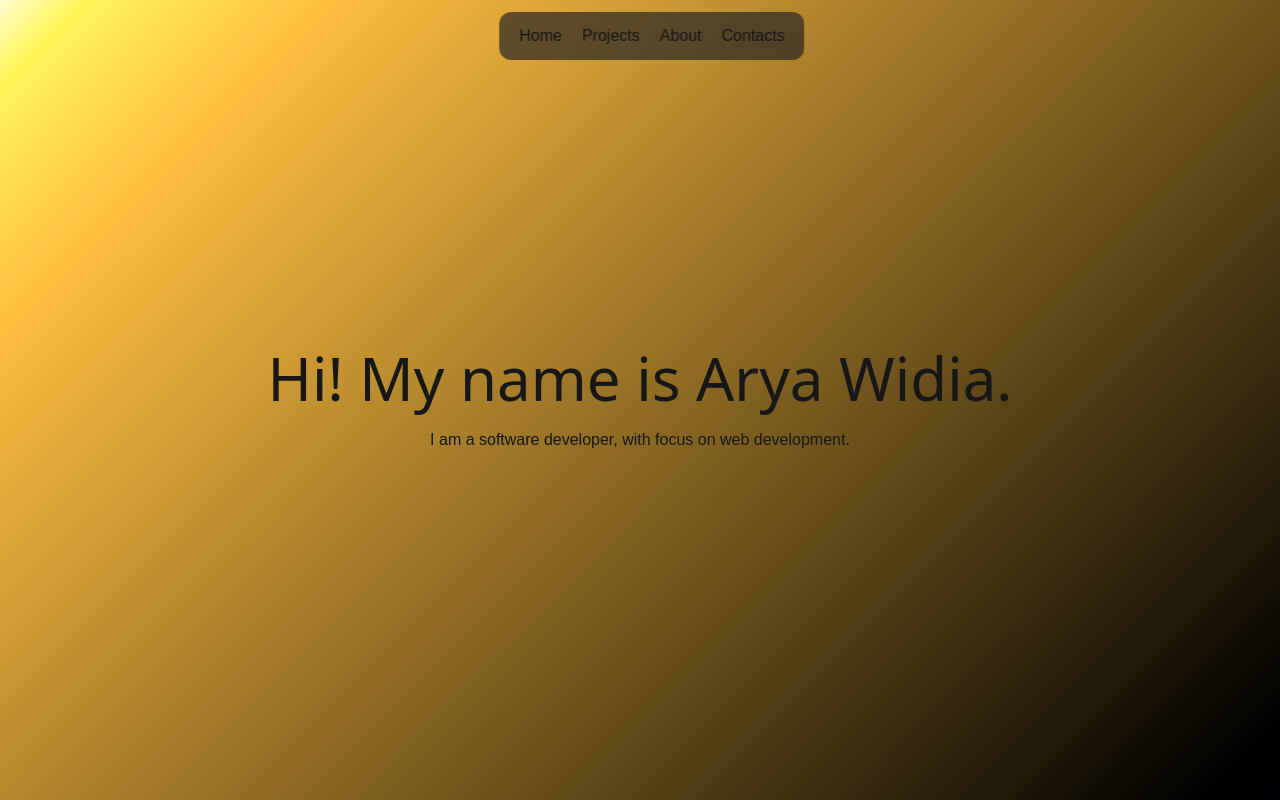
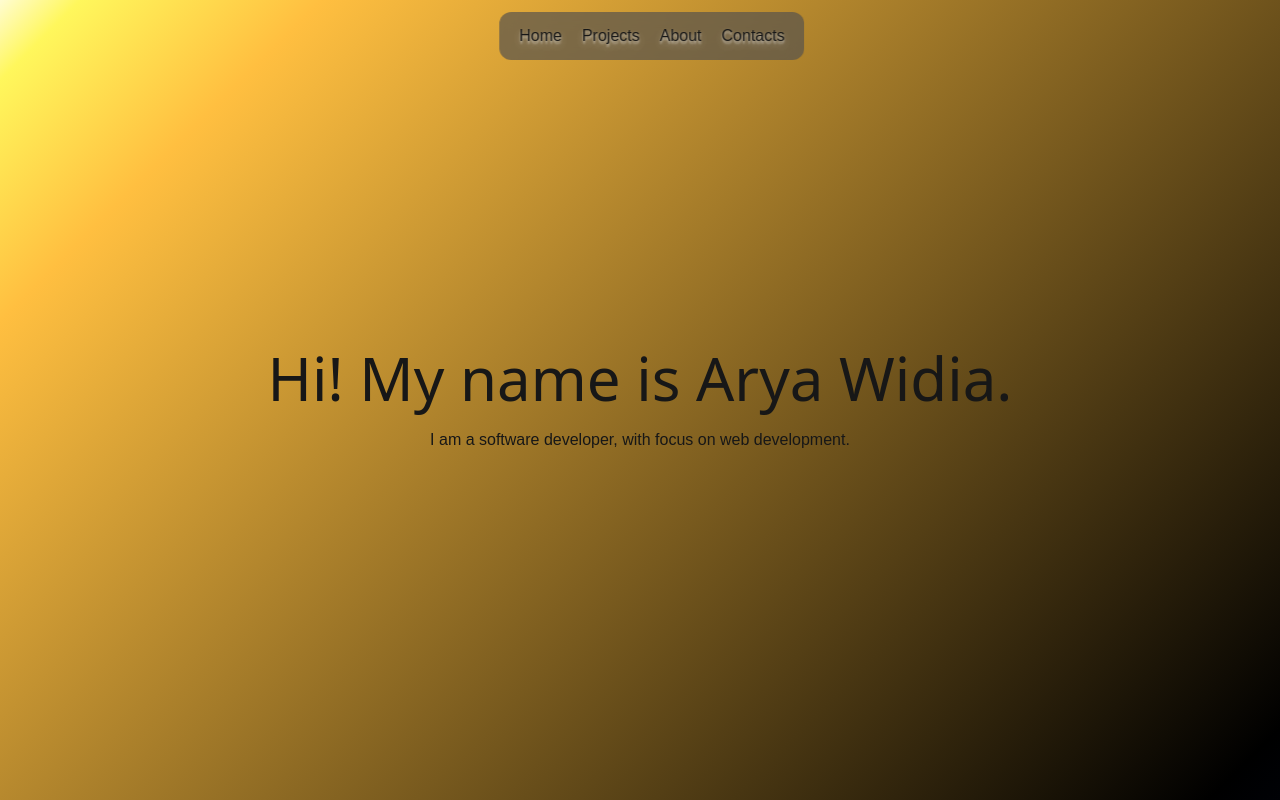
Before and after one commit to aryawidiap/aryawidiap.github.io, a Next.js app: page / in a window 1280 px wide. Shown: the top 800 px of the page. Built offline with nearby package versions, Linux system fonts and the light colour scheme; a web font is replaced by a local one.

Commit message:
fix: modify styling to achieve more glass like appearance

```diff
--- a/app/_components/NavigationBar.tsx
+++ b/app/_components/NavigationBar.tsx
@@ -11,7 +11,7 @@ export default function NavigationBar() {
     }
 
     return (
-        <motion.nav className={" md:w-fit mt-3 mx-3 md:px-5 fixed md:left-1/2 md:-translate-x-1/2 py-3 bg-stone-800/70 backdrop-blur-sm z-50 rounded-xl"}>
+        <motion.nav className={" md:w-fit mt-3 mx-3 md:px-5 fixed md:left-1/2 md:-translate-x-1/2 py-3 bg-stone-600/70 backdrop-blur-sm z-50 text-shadow-lg text-shadow-white/30 rounded-xl"}>
             <button className="mx-3 p-1 rounded md:hidden hover:cursor-pointer" onClick={() => setOpen(!open)}>
                 {open ? <X /> : <Menu />}
             </button>
```
